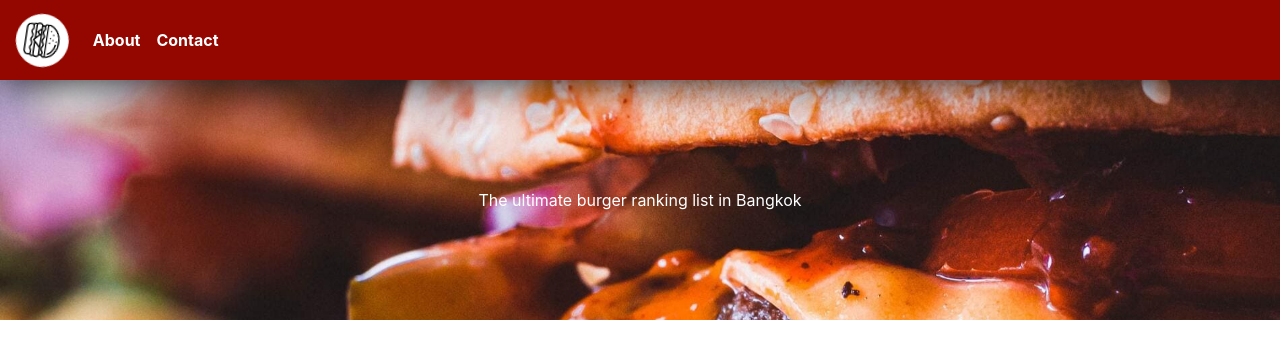
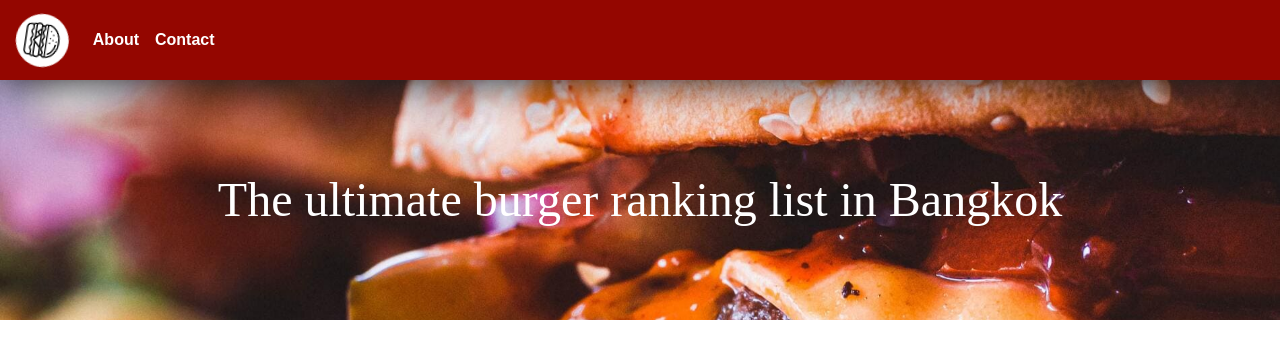
Before and after one commit to elcarp/bangkok-burger-list, a React (Create React App) app: page / in a window 1280 px wide. Shown: the top 358 px of the page. Built offline with nearby package versions, Linux system fonts and the light colour scheme.

Commit message:
configure typography

```diff
--- a/src/index.css
+++ b/src/index.css
@@ -1,17 +1,51 @@
 body {
   margin: 0;
-  font-family: -apple-system, BlinkMacSystemFont, 'Segoe UI', 'Roboto', 'Oxygen',
-    'Ubuntu', 'Cantarell', 'Fira Sans', 'Droid Sans', 'Helvetica Neue',
-    sans-serif;
   -webkit-font-smoothing: antialiased;
   -moz-osx-font-smoothing: grayscale;
-}
-
-code {
-  font-family: source-code-pro, Menlo, Monaco, Consolas, 'Courier New',
-    monospace;
 }
 
 @tailwind base;
 @tailwind components;
 @tailwind utilities;
+@import url('https://fonts.googleapis.com/css2?family=Rubik&family=Spectral:ital,wght@0,700;1,700&display=swap');
+
+h1,
+h2,
+h3,
+h4,
+h5,
+h6 {
+  font-family: 'Spectral', serif;
+}
+
+body,
+span,
+p,
+li,
+a {
+  font-family: 'Rubik', sans-serif;
+}
+
+h1 {
+  font-size: 3rem;
+}
+
+h2 {
+  font-size: 2.5rem;
+}
+
+h3 {
+  font-size: 2rem;
+}
+
+h4 {
+  font-size: 1.5rem;
+}
+
+h5 {
+  font-size: 1.25rem;
+}
+
+h6 {
+  font-size: 1rem;
+}
--- a/tailwind.config.js
+++ b/tailwind.config.js
@@ -1,11 +1,25 @@
+const colors = require('tailwindcss/colors')
+
 module.exports = {
-	purge: ['./src/**/*.{js,jsx,ts,tsx}', './public/index.html'],
-	darkMode: false, // or 'media' or 'class'
 	theme: {
-		extend: {},
+		screens: {
+			sm: '569px',
+			md: '768px',
+			lg: '976px',
+			xl: '1440px',
+		},
+		fontFamily: {
+			sans: ['Rubik', 'sans-serif'],
+			serif: ['Spectral', 'serif'],
+		},
+		extend: {
+			spacing: {
+				128: '32rem',
+				144: '36rem',
+			},
+			borderRadius: {
+				'4xl': '2rem',
+			},
+		},
 	},
-	variants: {
-		extend: {},
-	},
-	plugins: [],
 }
```
